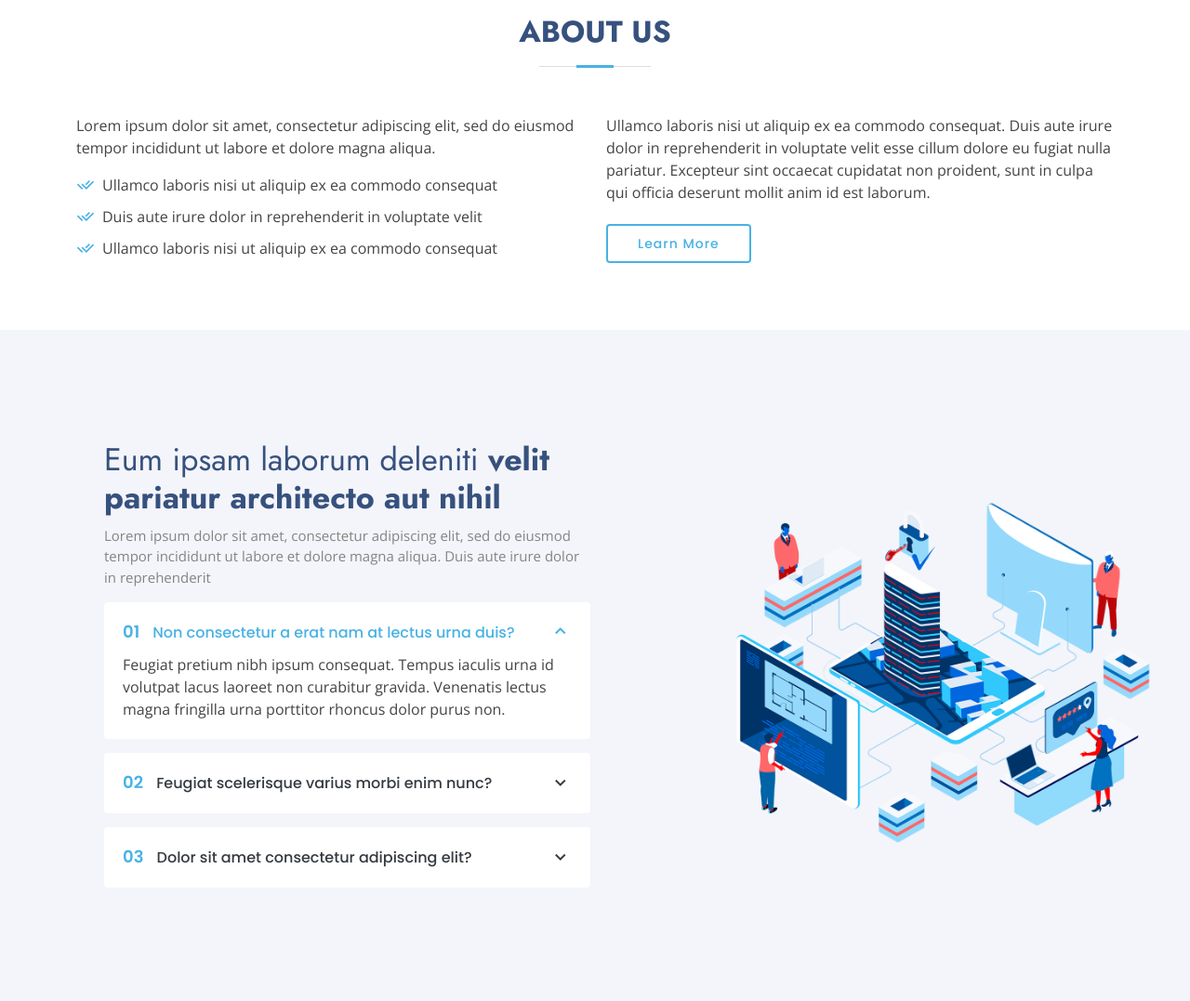
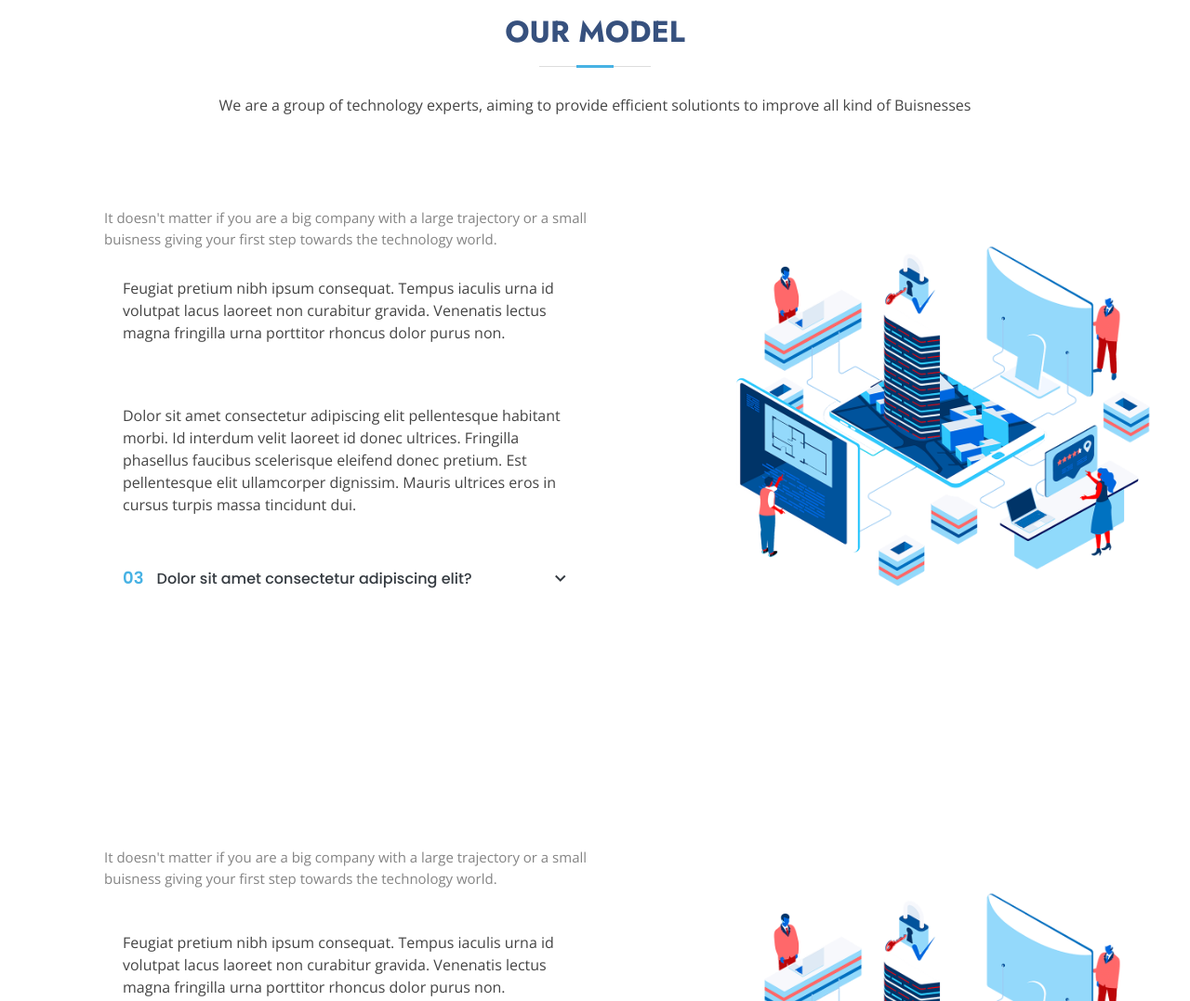
Before and after one commit to igzanotto/arsha, a website: page index.html in a window 1280 px wide. Shown: the part 780-1857 px from the top of the page at 93% size. Drawn offline with nearby package versions, Linux system fonts and the light colour scheme.

Commit message:
modified sections content

```diff
--- a/index.html
+++ b/index.html
@@ -55,7 +55,7 @@
           <li><a class="nav-link scrollto active" href="#hero">Home</a></li>
           <li><a class="nav-link scrollto" href="#about">About</a></li>
           <li><a class="nav-link scrollto" href="#services">Services</a></li>
-          <li><a class="nav-link   scrollto" href="#portfolio">Portfolio</a></li>
+          <!-- <li><a class="nav-link scrollto" href="#portfolio">Portfolio</a></li> -->
           <li><a class="nav-link scrollto" href="#team">Team</a></li>
           <!-- <li class="dropdown"><a href="#"><span>Drop Down</span> <i class="bi bi-chevron-down"></i></a>
             <ul>
@@ -90,7 +90,7 @@
       <div class="row">
         <div class="col-lg-6 d-flex flex-column justify-content-center pt-4 pt-lg-0 order-2 order-lg-1" data-aos="fade-up" data-aos-delay="200">
           <h1>Technological Solutions for your Business</h1>
-          <h2>We optimice processes, reduce costs and improve earnings</h2>
+          <h2>We guide companies into the technology world, giving low cost solutions to improve sales and reduce costs</h2>
           <div class="d-flex justify-content-center justify-content-lg-start">
             <a href="#about" class="btn-get-started scrollto">Get Started</a>
             <a href="https://www.youtube.com/watch?v=jDDaplaOz7Q" class="glightbox btn-watch-video"><i class="bi bi-play-circle"></i><span>Watch Video</span></a>
@@ -144,69 +144,90 @@
     <!-- ======= About Us Section ======= -->
     <section id="about" class="about">
       <div class="container" data-aos="fade-up">
+        <div class="section-title">
+          <h2>Our model</h2>
+          <div class="d-inline-flex p-2">
+            <p>We are a group of technology experts, aiming to provide efficient solutionts to improve all kind of Buisnesses</p>
+          </div>
+        </div>
+      </div>
+      <div class="container-fluid why-us" data-aos="fade-up">
 
-        <div class="section-title">
-          <h2>About Us</h2>
-        </div>
+        <div class="row">
 
-        <div class="row content">
-          <div class="col-lg-6">
-            <p>
-              Lorem ipsum dolor sit amet, consectetur adipiscing elit, sed do eiusmod tempor incididunt ut labore et dolore
-              magna aliqua.
-            </p>
-            <ul>
-              <li><i class="ri-check-double-line"></i> Ullamco laboris nisi ut aliquip ex ea commodo consequat</li>
-              <li><i class="ri-check-double-line"></i> Duis aute irure dolor in reprehenderit in voluptate velit</li>
-              <li><i class="ri-check-double-line"></i> Ullamco laboris nisi ut aliquip ex ea commodo consequat</li>
-            </ul>
+          <div class="col-lg-7 d-flex flex-column justify-content-center align-items-stretch  order-2 order-lg-1">
+
+            <div class="content">
+              <p>It doesn't matter if you are a big company with a large trajectory or a small buisness giving your first step towards the technology world.</p>
+            </div>
+
+            <div class="accordion-list">
+              <ul>
+                <li>
+
+                    <p>
+                      Feugiat pretium nibh ipsum consequat. Tempus iaculis urna id volutpat lacus laoreet non curabitur gravida. Venenatis lectus magna fringilla urna porttitor rhoncus dolor purus non.
+                    </p>
+
+                </li>
+
+                <li>
+
+                    <p>
+                      Dolor sit amet consectetur adipiscing elit pellentesque habitant morbi. Id interdum velit laoreet id donec ultrices. Fringilla phasellus faucibus scelerisque eleifend donec pretium. Est pellentesque elit ullamcorper dignissim. Mauris ultrices eros in cursus turpis massa tincidunt dui.
+                    </p>
+
+                </li>
+
+                <li>
+                  <a data-bs-toggle="collapse" data-bs-target="#accordion-list-3" class="collapsed"><span>03</span> Dolor sit amet consectetur adipiscing elit? <i class="bx bx-chevron-down icon-show"></i><i class="bx bx-chevron-up icon-close"></i></a>
+                  <div id="accordion-list-3" class="collapse" data-bs-parent=".accordion-list">
+                    <p>
+                      Eleifend mi in nulla posuere sollicitudin aliquam ultrices sagittis orci. Faucibus pulvinar elementum integer enim. Sem nulla pharetra diam sit amet nisl suscipit. Rutrum tellus pellentesque eu tincidunt. Lectus urna duis convallis convallis tellus. Urna molestie at elementum eu facilisis sed odio morbi quis
+                    </p>
+                  </div>
+                </li>
+
+              </ul>
+            </div>
+
           </div>
-          <div class="col-lg-6 pt-4 pt-lg-0">
-            <p>
-              Ullamco laboris nisi ut aliquip ex ea commodo consequat. Duis aute irure dolor in reprehenderit in voluptate
-              velit esse cillum dolore eu fugiat nulla pariatur. Excepteur sint occaecat cupidatat non proident, sunt in
-              culpa qui officia deserunt mollit anim id est laborum.
-            </p>
-            <a href="#" class="btn-learn-more">Learn More</a>
-          </div>
+
+          <div class="col-lg-5 align-items-stretch order-1 order-lg-2 img" style='background-image: url("assets/img/why-us.png");' data-aos="zoom-in" data-aos-delay="150">&nbsp;</div>
         </div>
 
       </div>
     </section><!-- End About Us Section -->
 
     <!-- ======= Why Us Section ======= -->
-    <section id="why-us" class="why-us section-bg">
-      <div class="container-fluid" data-aos="fade-up">
+    <section id="why-us" class="why-us">
+
+      <div class="container-fluid why-us" data-aos="fade-up">
 
         <div class="row">
 
           <div class="col-lg-7 d-flex flex-column justify-content-center align-items-stretch  order-2 order-lg-1">
 
             <div class="content">
-              <h3>Eum ipsam laborum deleniti <strong>velit pariatur architecto aut nihil</strong></h3>
-              <p>
-                Lorem ipsum dolor sit amet, consectetur adipiscing elit, sed do eiusmod tempor incididunt ut labore et dolore magna aliqua. Duis aute irure dolor in reprehenderit
-              </p>
+              <p>It doesn't matter if you are a big company with a large trajectory or a small buisness giving your first step towards the technology world.</p>
             </div>
 
             <div class="accordion-list">
               <ul>
                 <li>
-                  <a data-bs-toggle="collapse" class="collapse" data-bs-target="#accordion-list-1"><span>01</span> Non consectetur a erat nam at lectus urna duis? <i class="bx bx-chevron-down icon-show"></i><i class="bx bx-chevron-up icon-close"></i></a>
-                  <div id="accordion-list-1" class="collapse show" data-bs-parent=".accordion-list">
+
                     <p>
                       Feugiat pretium nibh ipsum consequat. Tempus iaculis urna id volutpat lacus laoreet non curabitur gravida. Venenatis lectus magna fringilla urna porttitor rhoncus dolor purus non.
                     </p>
-                  </div>
+
                 </li>
 
                 <li>
-                  <a data-bs-toggle="collapse" data-bs-target="#accordion-list-2" class="collapsed"><span>02</span> Feugiat scelerisque varius morbi enim nunc? <i class="bx bx-chevron-down icon-show"></i><i class="bx bx-chevron-up icon-close"></i></a>
-                  <div id="accordion-list-2" class="collapse" data-bs-parent=".accordion-list">
+
                     <p>
                       Dolor sit amet consectetur adipiscing elit pellentesque habitant morbi. Id interdum velit laoreet id donec ultrices. Fringilla phasellus faucibus scelerisque eleifend donec pretium. Est pellentesque elit ullamcorper dignissim. Mauris ultrices eros in cursus turpis massa tincidunt dui.
                     </p>
-                  </div>
+
                 </li>
 
                 <li>
@@ -230,7 +251,7 @@
     </section><!-- End Why Us Section -->
 
     <!-- ======= Skills Section ======= -->
-    <section id="skills" class="skills">
+    <!-- <section id="skills" class="skills">
       <div class="container" data-aos="fade-up">
 
         <div class="row">
@@ -280,7 +301,7 @@
         </div>
 
       </div>
-    </section><!-- End Skills Section -->
+    </section>End Skills Section -->
 
     <!-- ======= Services Section ======= -->
     <section id="services" class="services section-bg">
@@ -336,7 +357,7 @@
         <div class="row">
           <div class="col-lg-9 text-center text-lg-start">
             <h3>Call To Action</h3>
-            <p> Duis aute irure dolor in reprehenderit in voluptate velit esse cillum dolore eu fugiat nulla pariatur. Excepteur sint occaecat cupidatat non proident, sunt in culpa qui officia deserunt mollit anim id est laborum.</p>
+            <p> You can book a free interview with one of our advisors to discuss how we can work together in the way that suits you the most.</p>
           </div>
           <div class="col-lg-3 cta-btn-container text-center">
             <a class="cta-btn align-middle" href="#">Call To Action</a>
@@ -347,7 +368,7 @@
     </section><!-- End Cta Section -->
 
     <!-- ======= Portfolio Section ======= -->
-    <section id="portfolio" class="portfolio">
+    <!-- <section id="portfolio" class="portfolio">
       <div class="container" data-aos="fade-up">
 
         <div class="section-title">
@@ -457,7 +478,7 @@
         </div>
 
       </div>
-    </section><!-- End Portfolio Section -->
+    </section>End Portfolio Section -->
 
     <!-- ======= Team Section ======= -->
     <section id="team" class="team section-bg">
@@ -544,7 +565,7 @@
     </section><!-- End Team Section -->
 
     <!-- ======= Pricing Section ======= -->
-    <section id="pricing" class="pricing">
+    <!-- <section id="pricing" class="pricing">
       <div class="container" data-aos="fade-up">
 
         <div class="section-title">
@@ -602,10 +623,10 @@
         </div>
 
       </div>
-    </section><!-- End Pricing Section -->
+    </section>End Pricing Section -->
 
     <!-- ======= Frequently Asked Questions Section ======= -->
-    <section id="faq" class="faq section-bg">
+    <!-- <section id="faq" class="faq section-bg">
       <div class="container" data-aos="fade-up">
 
         <div class="section-title">
@@ -664,7 +685,7 @@
         </div>
 
       </div>
-    </section><!-- End Frequently Asked Questions Section -->
+    </section>End Frequently Asked Questions Section -->
 
     <!-- ======= Contact Section ======= -->
     <section id="contact" class="contact">
@@ -803,7 +824,6 @@
               <a href="#" class="linkedin"><i class="bx bxl-linkedin"></i></a>
             </div>
           </div>
-
         </div>
       </div>
     </div>
```
